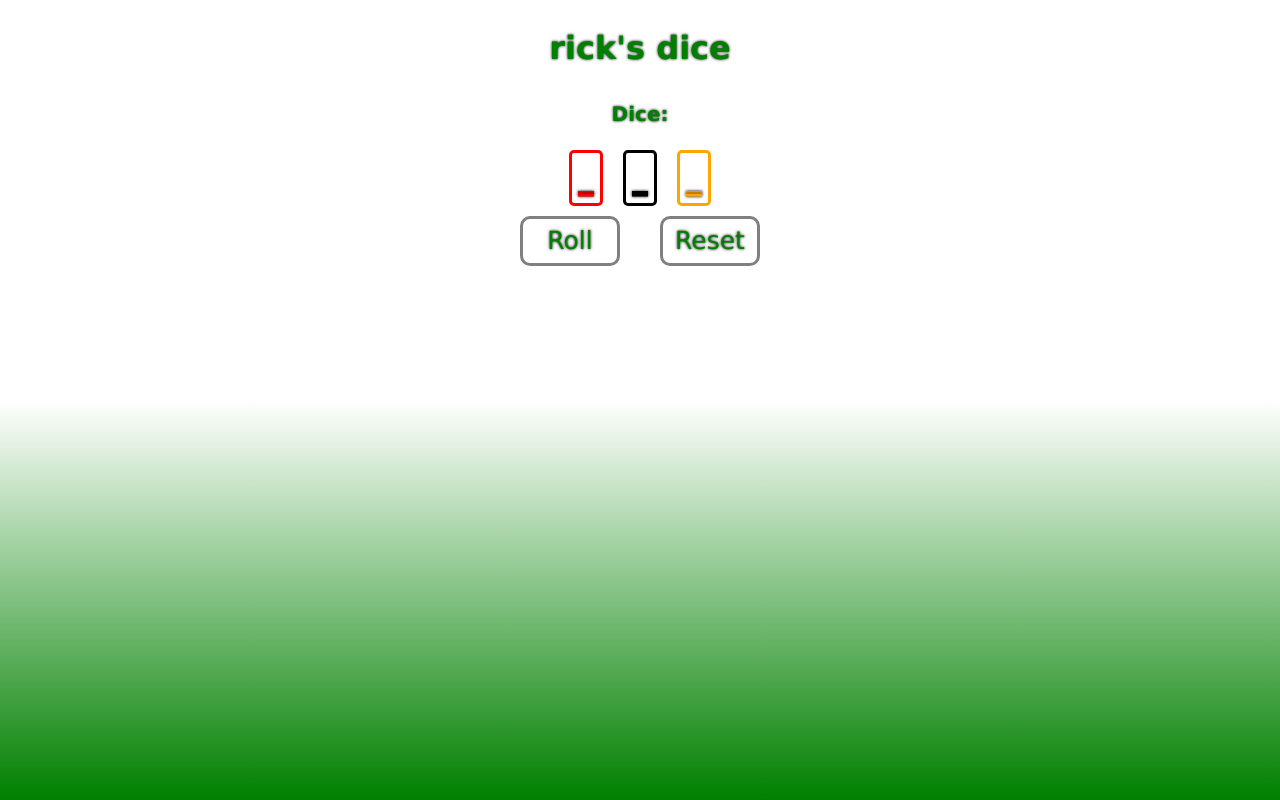
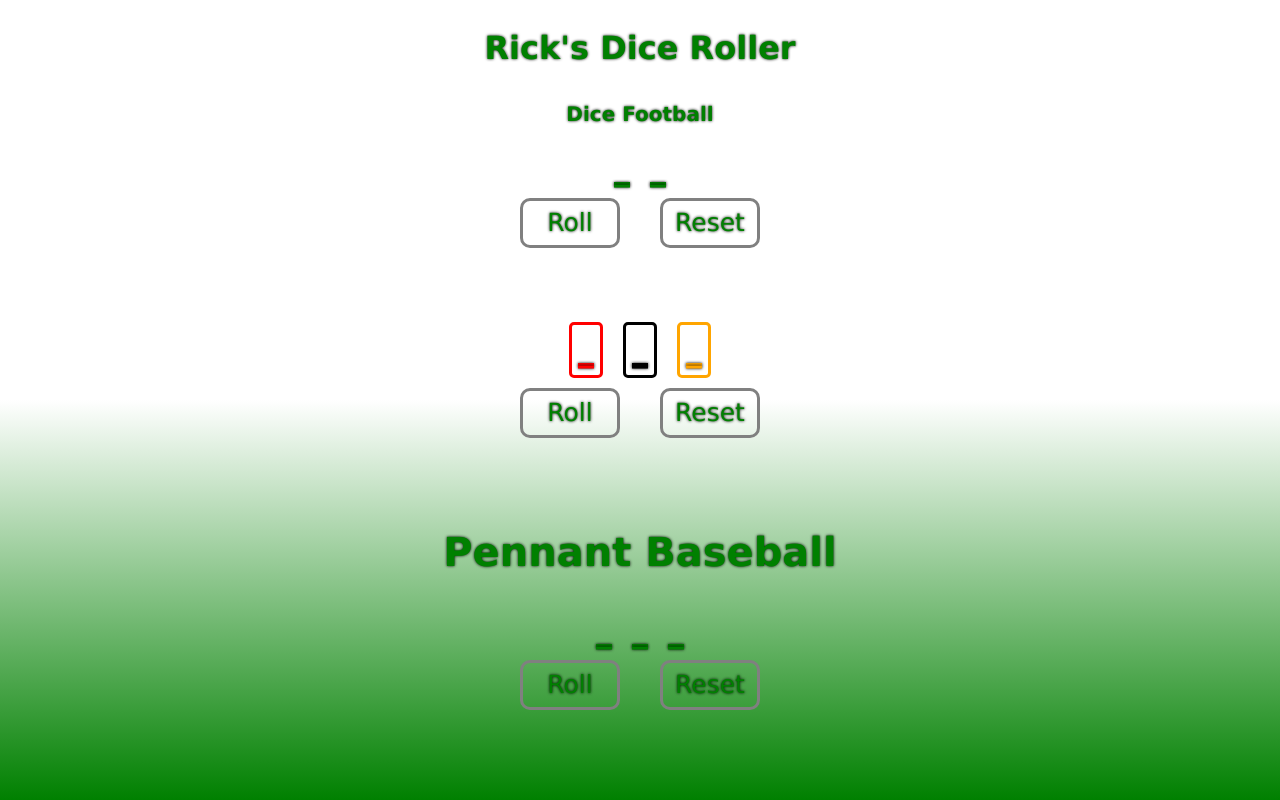
Before and after one commit to heybrandn/rick-dice, a plain HTML site: page index.html in a window 1280 px wide. Drawn offline with Linux system fonts and the light colour scheme.

Commit message:
Update index.html

```diff
--- a/index.html
+++ b/index.html
@@ -1,15 +1,32 @@
 <html>
     <head>
-        <title>Dice Roller</title>
+        <title>Rick's Dice Roller</title>
         <link rel="stylesheet" href="styles.css">
+		<link rel="shortcut icon" type="image/x-icon" href="dice.png" />
     </head>
     <body>
 	<div class="headers">
-            <h1 class="text">rick's dice</h1>
+        <h1 class="text">Rick's Dice Roller</h1>
     </div>
 	<div class="cards">
-            <h1 class="text" id="cards">Dice: </h1>
+		<h1 class="text" id="cards">Dice Football</h1>
 	</div>
+	<div class="football">
+		<div class="left">
+			<div class="numbers">
+				<h1 class="text cs" id="die11">_</h1>
+				<h1 class="text cs" id="die22">_</h1>
+			</div>
+			<div class="btnActions">
+				<button class="text btns" onclick="roll1()">Roll</button>
+				<button class="text btns" onclick="reset1()">Reset</h1>
+			</div>
+			<div class="words">
+				<h1 class="text headers" id="words"></h1>
+				<h1 class="text headers" id="words2"></h1>
+			</div>
+		</div>
+		<div class="right">
 			<div class="numbers">
 				<h1 class="text cs" id="die1">_</h1>
 				<h1 class="text cs" id="die2">_</h1>
@@ -23,6 +40,26 @@
 				<h1 class="text headers" id="words"></h1>
 				<h1 class="text headers" id="words2"></h1>
 			</div>
+		</div>
+	</div>
+	<div class="baseball">
+        <div class="cards">
+            <h1 class="text" id="cards2">Pennant Baseball</h1>
+        </div>
+        <div class="numbers">
+            <h1 class="text cs" id="die4">_</h1>
+            <h1 class="text cs" id="die5">_</h1>
+            <h1 class="text cs" id="die6">_</h1>
+        </div>
+        <div class="btnActions">
+            <button class="text btns" onclick="roll2()">Roll</button>
+            <button class="text btns" onclick="reset2()">Reset</h1>
+        </div>
+        <div class="words">
+            <h1 class="text headers" id="words3"></h1>
+            <h1 class="text headers" id="words4"></h1>
+        </div>
+	</div>
     </body>
     <script src="script.js"></script>
 </html>
```
Lines whose indentation alone changed are shown as unchanged.
